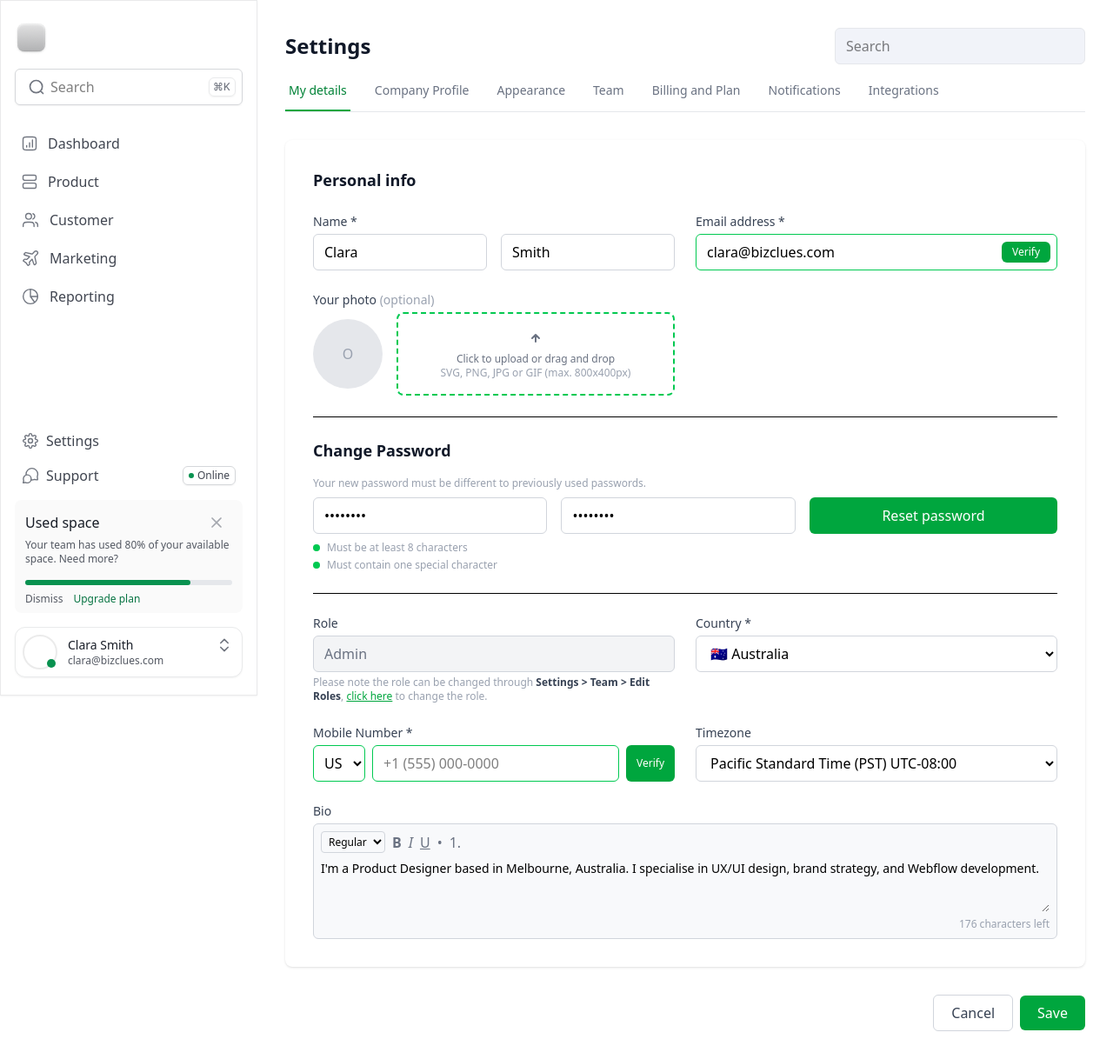
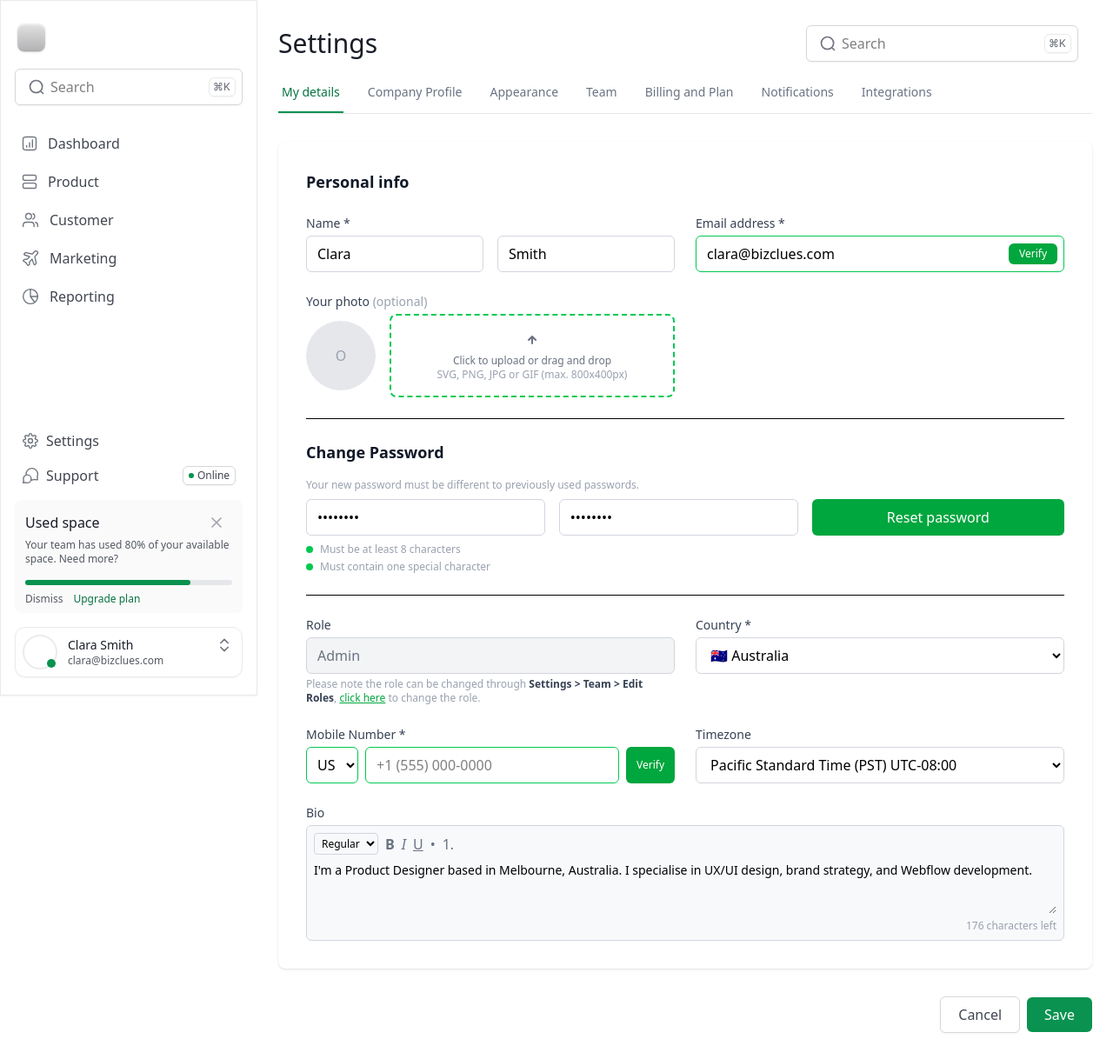
Before and after one commit to ashukumarverma/ui-replication-task, a React (Vite) app: page / in a window 1280 px wide. Shown: the whole page at 87% size. Built offline with nearby package versions, Linux system fonts and the light colour scheme.

Commit message:
setting page top and bottom ui

```diff
--- a/package.json
+++ b/package.json
@@ -10,6 +10,7 @@
     "preview": "vite preview"
   },
   "dependencies": {
+    "@fontsource/inter": "^5.2.6",
     "@tailwindcss/vite": "^4.1.11",
     "react": "^19.1.0",
     "react-dom": "^19.1.0",
--- a/src/App.jsx
+++ b/src/App.jsx
@@ -2,6 +2,7 @@ import "./App.css";
 import SettingsPage from "./components/SettingsPage.jsx";
 import Sidebar from "./components/Sidebar.jsx";
 import { useState } from "react";
+import "@fontsource/inter";
 
 function App() {
   const [sidebarOpen, setSidebarOpen] = useState(false);
--- a/src/components/SettingsPage.jsx
+++ b/src/components/SettingsPage.jsx
@@ -6,25 +6,40 @@ const SettingsPage = () => {
   const [activeTab, setActiveTab] = useState(0);
 
   return (
-    <main className="flex-1 primary-bg p-4 md:p-8">
-      <div className="flex flex-col md:flex-row md:items-center md:justify-between gap-2 mb-2">
-        <h1 className="text-2xl font-bold text-gray-900">Settings</h1>
-        <div className="w-full md:w-72">
+    <main className={`flex-1 bg-primary p-4 xl:px-6`}>
+      <div className={`flex flex-col xl:flex-row xl:justify-between gap-2`}>
+        <h1 className={`py-4 text-3xl text-primary-900`}>Settings</h1>
+        <div className={`px-4 relative flex items-center`}>
+          <div
+            className={`absolute left-6 top-1/2 transform -translate-y-1/2 p-2`}
+          >
+            <img src={`/assets/search.svg`} alt="Search" />
+          </div>
+          {/* Search input */}
           <input
             type="text"
             placeholder="Search"
-            className="w-full px-3 py-2 rounded-md bg-[#F1F3F9] border border-gray-200 focus:outline-none focus:ring-2 focus:ring-green-500"
+            className={`w-full px-10 py-2 rounded-md border-primary focus:outline-none focus:ring-2`}
           />
+          <div
+            className={`absolute right-6 top-1/2 transform -translate-y-1/2 p-[5px] border-secondary rounded-md`}
+          >
+            <img src={`/assets/Shortcut.svg`} alt="Shortcut" />
+          </div>
         </div>
       </div>
       <SettingsTabs activeTab={activeTab} onTabClick={setActiveTab} />
       <div>
         {activeTab === 0 && (
-          <div className="relative">
+          <div className={`relative`}>
             <PersonalInfoForm />
-            <div className="flex items-center justify-end mt-8 space-x-2">
-              <button className="px-5 py-2 rounded-md border border-gray-300 bg-white text-gray-700 font-medium hover:bg-gray-50">Cancel</button>
-              <button className="px-5 py-2 rounded-md bg-green-600 text-white font-medium hover:bg-green-700">Save</button>
+            <div className={`flex items-center justify-end mt-8 space-x-2`}>
+              <button className={`px-5 py-2 button-secondary-border text-secondary-700 rounded-md`}>
+                Cancel
+              </button>
+              <button className={`px-5 py-2 button-primary-bg rounded-md`}>
+                Save
+              </button>
             </div>
           </div>
         )}
--- a/src/components/SettingsTabs.jsx
+++ b/src/components/SettingsTabs.jsx
@@ -16,7 +16,7 @@ const SettingsTabs = ({ activeTab = 0, onTabClick }) => {
           key={tab}
           className={`py-3 px-1 whitespace-nowrap font-medium text-sm border-b-2 transition-colors duration-200 ${
             activeTab === idx
-              ? "border-green-600 text-green-700"
+              ? "border-[#099250] text-brand-secondary-700"
               : "border-transparent text-gray-500 hover:text-green-600"
           }`}
           onClick={() => onTabClick && onTabClick(idx)}
--- a/src/index.css
+++ b/src/index.css
@@ -1,4 +1,8 @@
 @import "tailwindcss";
+
+body {
+    @apply font-sans;
+}
 
 @layer utilities {
     .bg-primary {
@@ -12,6 +16,13 @@
     .button-primary-bg,
     .text-brand-tertiary-600 {
         @apply bg-[#099250];
+        @apply text-[#FFFFFF];
+        @apply font-medium;
+    }
+
+    .text-brand-secondary-700 {
+        @apply text-[#087443];
+        @apply font-medium;
     }
 
     .utility-success-500 {
@@ -76,6 +87,13 @@
     .button-tertiary-bg_hover {
         @apply hover:bg-[#FAFAFA];
     }
+
+    .button-secondary-border {
+        @apply border-[#D5D7DA];
+        @apply border-solid;
+        @apply border-[1px];
+        @apply shadow-xs;
+    }
 }
 
 ::-webkit-scrollbar {
```
Also changed, not shown: 1 other file (tests, documents, lock files or other folders).
